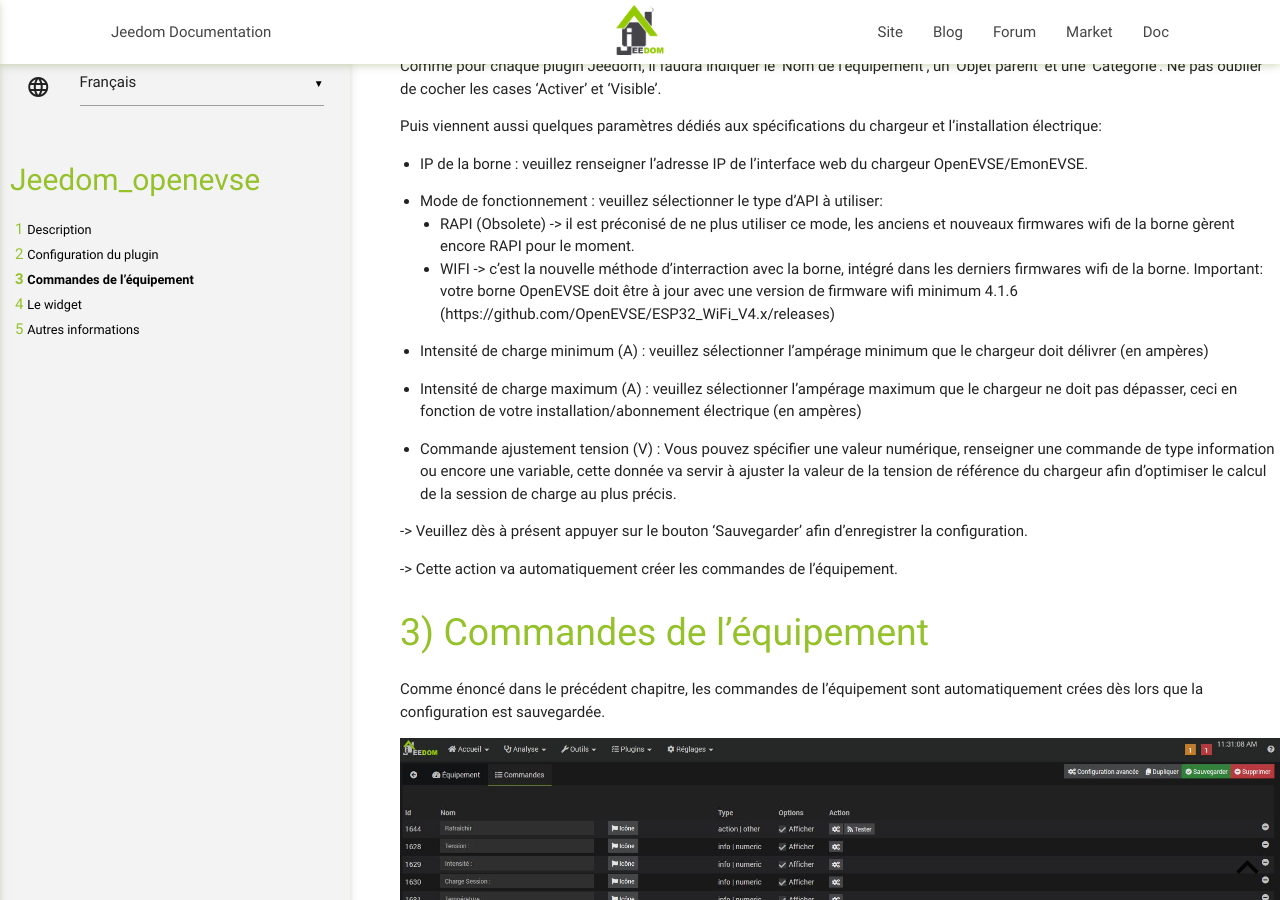
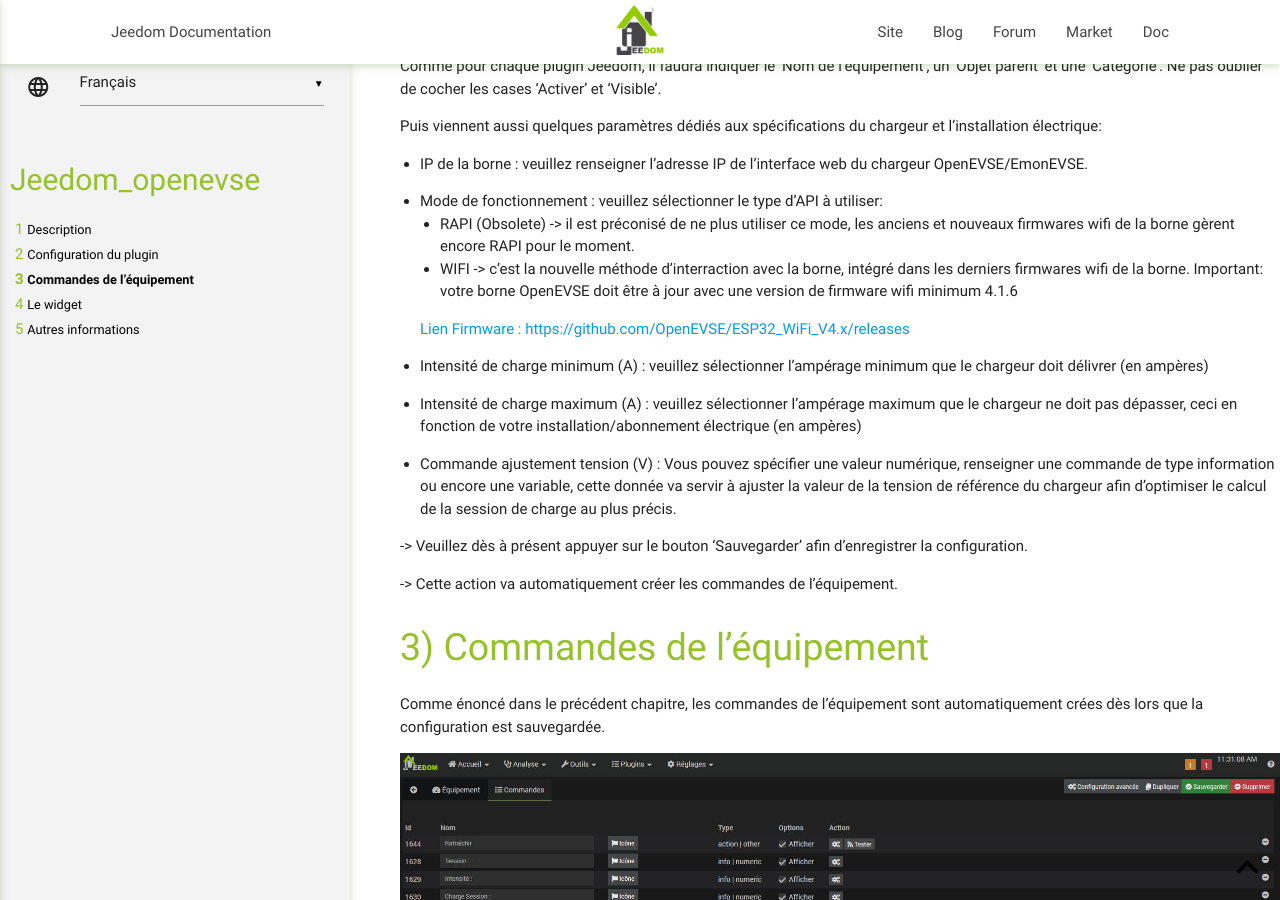
Before and after one commit to Sattaz/Jeedom_OpenEVSE, a Jekyll site: the page built from docs/fr_FR/index.md, in a window 1280 px wide and 900 px high, scrolled down 807 px. Built offline with Jekyll 4.4.1, drawn with Linux system fonts in a browser that asks for light colours; our own code applies the rules of GitHub Pages for plain Markdown files.

Commit message:
Update index.md

```diff
--- a/docs/fr_FR/index.md
+++ b/docs/fr_FR/index.md
@@ -32,7 +32,9 @@ Puis viennent aussi quelques paramètres dédiés aux spécifications du chargeu
 
 -   Mode de fonctionnement : veuillez sélectionner le type d'API à utiliser:
     - RAPI (Obsolete) -> il est préconisé de ne plus utiliser ce mode, les anciens et nouveaux firmwares wifi de la borne gèrent encore RAPI pour le moment.
-    - WIFI -> c'est la nouvelle méthode d'interraction avec la borne, intégré dans les derniers firmwares wifi de la borne. Important: votre borne OpenEVSE doit être à jour avec une version de firmware wifi minimum 4.1.6 (https://github.com/OpenEVSE/ESP32_WiFi_V4.x/releases)
+    - WIFI -> c'est la nouvelle méthode d'interraction avec la borne, intégré dans les derniers firmwares wifi de la borne. Important: votre borne OpenEVSE doit être à jour avec une version de firmware wifi minimum 4.1.6
+
+    [Lien Firmware : https://github.com/OpenEVSE/ESP32_WiFi_V4.x/releases](https://github.com/OpenEVSE/ESP32_WiFi_V4.x/releases)
 
 -   Intensité de charge minimum (A) : veuillez sélectionner l'ampérage minimum que le chargeur doit délivrer (en ampères)
 
```
